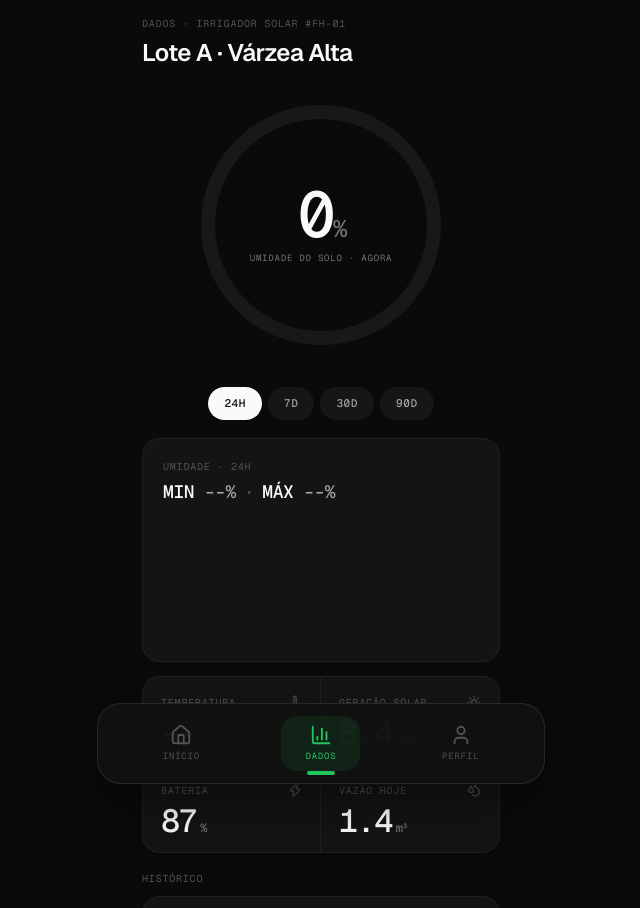
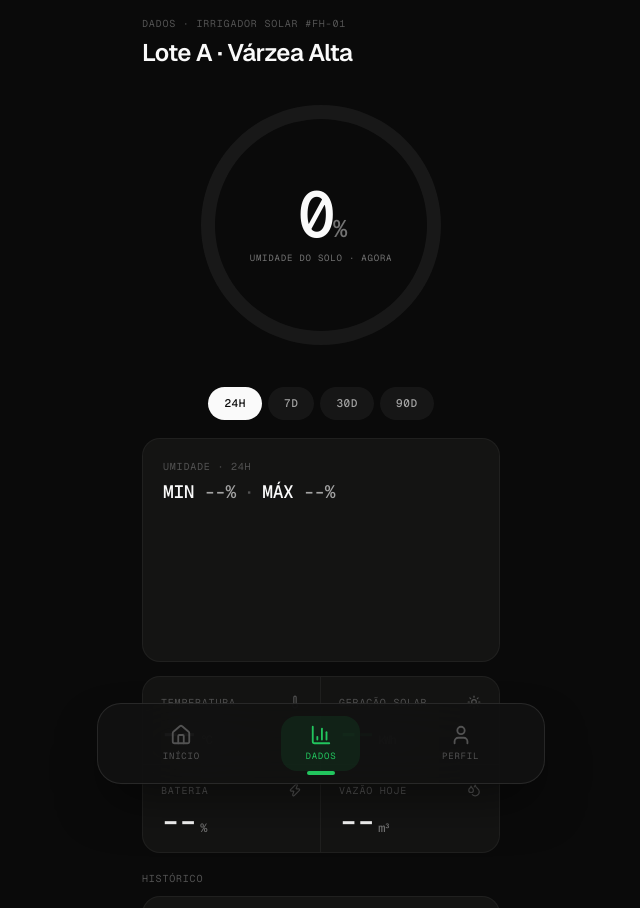
Before and after one commit to TechNinjasTeam/FieldHub, a Next.js app in the folder fieldhub/: page /dados in a window 1280 px wide. Shown: the top 908 px of the page, without its empty margins (319-959 px from the left). Built offline with nearby package versions, Linux system fonts and the light colour scheme; no server answers; the database is empty.

Commit message:
chore(global): remove mocks

```diff
--- a/fieldhub/app/dados/page.tsx
+++ b/fieldhub/app/dados/page.tsx
@@ -99,9 +99,9 @@ export default function DadosPage() {
         <Card style={{ display: "grid", gridTemplateColumns: "1fr 1fr", overflow: "hidden" }}>
           {[
             { label: "TEMPERATURA", val: temperature, u: "°C", Icon: Thermometer, highlight: false },
-            { label: "GERAÇÃO SOLAR", val: "8.4", u: "kWh", Icon: Sun, highlight: true },
-            { label: "BATERIA", val: "87", u: "%", Icon: Zap, highlight: false },
-            { label: "VAZÃO HOJE", val: "1.4", u: "m³", Icon: Droplets, highlight: false },
+            { label: "GERAÇÃO SOLAR", val: "--", u: "kWh", Icon: Sun, highlight: true },
+            { label: "BATERIA", val: "--", u: "%", Icon: Zap, highlight: false },
+            { label: "VAZÃO HOJE", val: "--", u: "m³", Icon: Droplets, highlight: false },
           ].map((stat, i) => (
             <div
               key={i}
--- a/fieldhub/app/inicio/page.tsx
+++ b/fieldhub/app/inicio/page.tsx
@@ -78,16 +78,6 @@ export default function InicioPage() {
               ))}
               <path d="M 80 50 Q 100 30 130 45" stroke="#22c55e" strokeOpacity="0.3" strokeDasharray="2 3" fill="none" />
             </svg>
-            <div style={{ position: "absolute", top: 12, left: 12, right: 12, display: "flex", justifyContent: "space-between" }}>
-              <div style={{ background: "rgba(10,10,10,0.6)", backdropFilter: "blur(8px)", padding: "5px 10px", borderRadius: 999, display: "flex", gap: 6, alignItems: "center" }}>
-                <Zap size={11} color="#22c55e" fill="#22c55e" />
-                <span className="mono" style={{ fontSize: 10, color: "#fafafa", letterSpacing: 0.4 }}>{battery}%</span>
-              </div>
-              <div style={{ background: "rgba(10,10,10,0.6)", backdropFilter: "blur(8px)", padding: "5px 10px", borderRadius: 999, display: "flex", gap: 6, alignItems: "center" }}>
-                <Signal size={10} color="#22c55e" />
-                <span className="mono" style={{ fontSize: 10, color: "#fafafa", letterSpacing: 0.4 }}>{signal}%</span>
-              </div>
-            </div>
           </div>
 
           <div style={{ padding: "14px 20px", display: "flex", justifyContent: "space-between", alignItems: "center", borderTop: "1px solid rgba(255,255,255,0.06)" }}>
@@ -146,12 +136,10 @@ export default function InicioPage() {
           {[
             { label: "UMIDADE", val: String(humidity), u: "%" },
             { label: "TEMP", val: temperature, u: "°C" },
-            { label: "GERAÇÃO", val: "8.4", u: "kWh" },
-            { label: "VAZÃO", val: irrigating ? "14.2" : "0", u: "m³/h", highlight: irrigating },
           ].map((card, i) => (
             <Card key={i} radius={14} style={{ padding: "14px 16px" }}>
               <Label>{card.label}</Label>
-              <BigNum n={card.val} unit={card.u} size={32} unitSize={13} color={card.highlight ? "#22c55e" : "#fafafa"} />
+              <BigNum n={card.val} unit={card.u} size={32} unitSize={13} color={"#fafafa"} />
             </Card>
           ))}
         </div>
```
